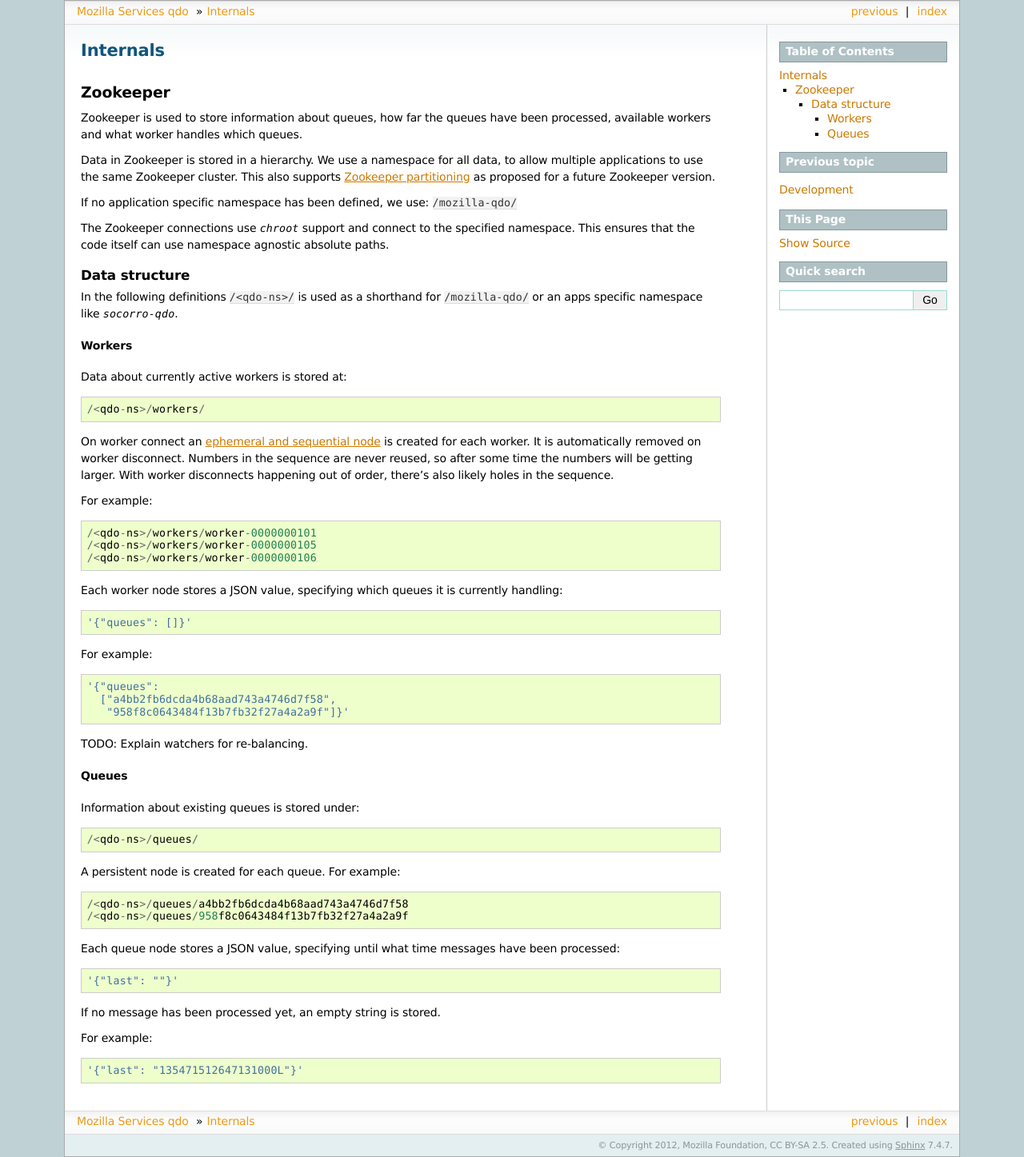
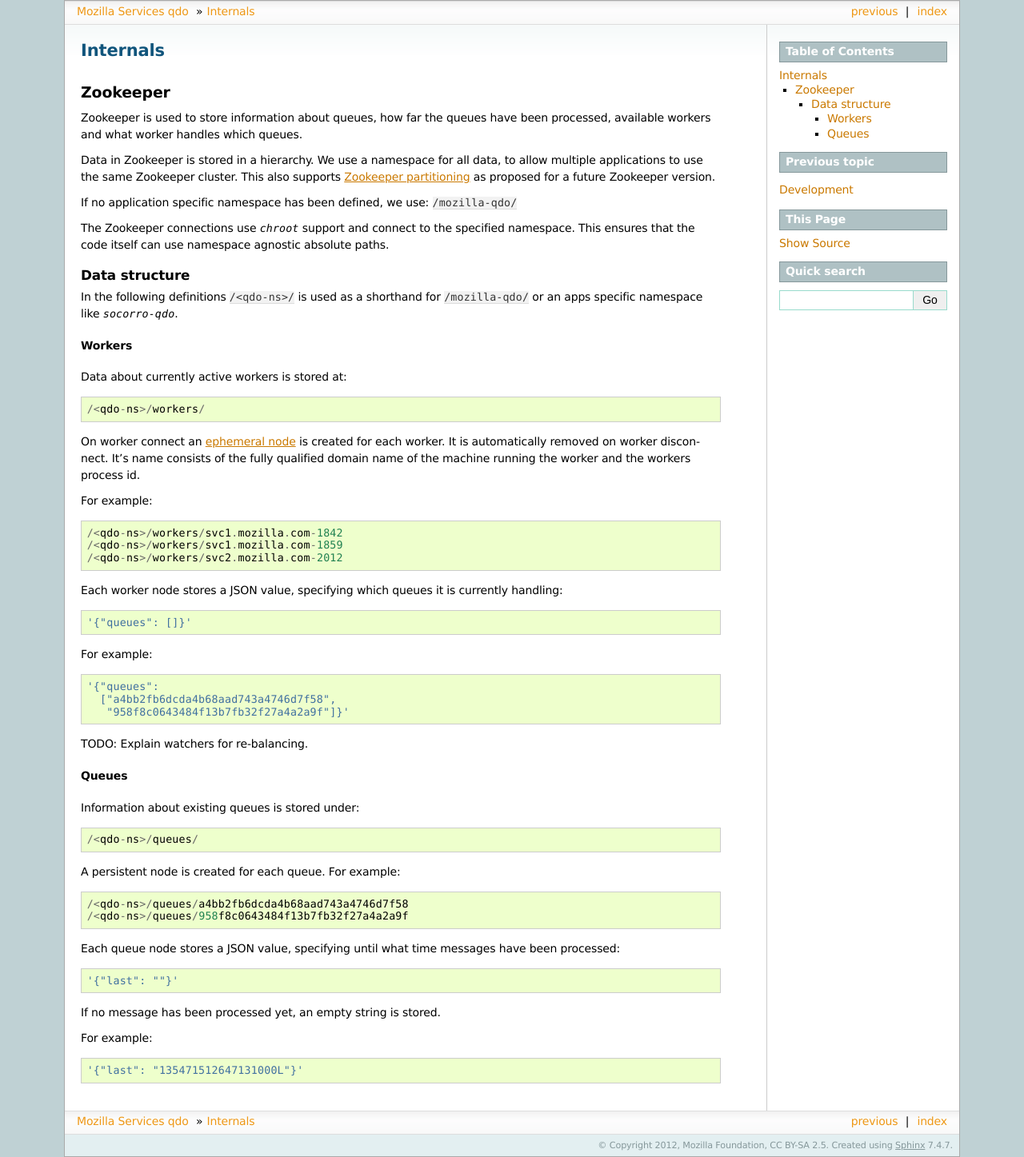
Before and after one commit to mozilla-services/qdo, a Sphinx documentation site: the page built from docs/internals.rst, in a window 1280 px wide. Shown: the whole page at 80% size. Built offline with Sphinx 7.4.7, drawn with Linux system fonts in a browser that asks for light colours.

Commit message:
Incorporate Ben's feedback on worker names and name them <hostname>-<pid>

```diff
--- a/docs/internals.rst
+++ b/docs/internals.rst
@@ -34,18 +34,17 @@ Data about currently active workers is stored at::
 
     /<qdo-ns>/workers/
 
-On worker connect an `ephemeral and sequential node
-<http://zookeeper.apache.org/doc/current/api/org/apache/zookeeper/CreateMode.html#EPHEMERAL_SEQUENTIAL>`_
+On worker connect an `ephemeral node
+<http://zookeeper.apache.org/doc/current/api/org/apache/zookeeper/CreateMode.html#EPHEMERAL>`_
 is created for each worker. It is automatically removed on worker disconnect.
-Numbers in the sequence are never reused, so after some time the numbers will
-be getting larger. With worker disconnects happening out of order, there's
-also likely holes in the sequence.
+It's name consists of the fully qualified domain name of the machine running
+the worker and the workers process id.
 
 For example::
 
-    /<qdo-ns>/workers/worker-0000000101
-    /<qdo-ns>/workers/worker-0000000105
-    /<qdo-ns>/workers/worker-0000000106
+    /<qdo-ns>/workers/svc1.mozilla.com-1842
+    /<qdo-ns>/workers/svc1.mozilla.com-1859
+    /<qdo-ns>/workers/svc2.mozilla.com-2012
 
 Each worker node stores a JSON value, specifying which queues it is
 currently handling:
```
Also changed, not shown: 2 other files.
